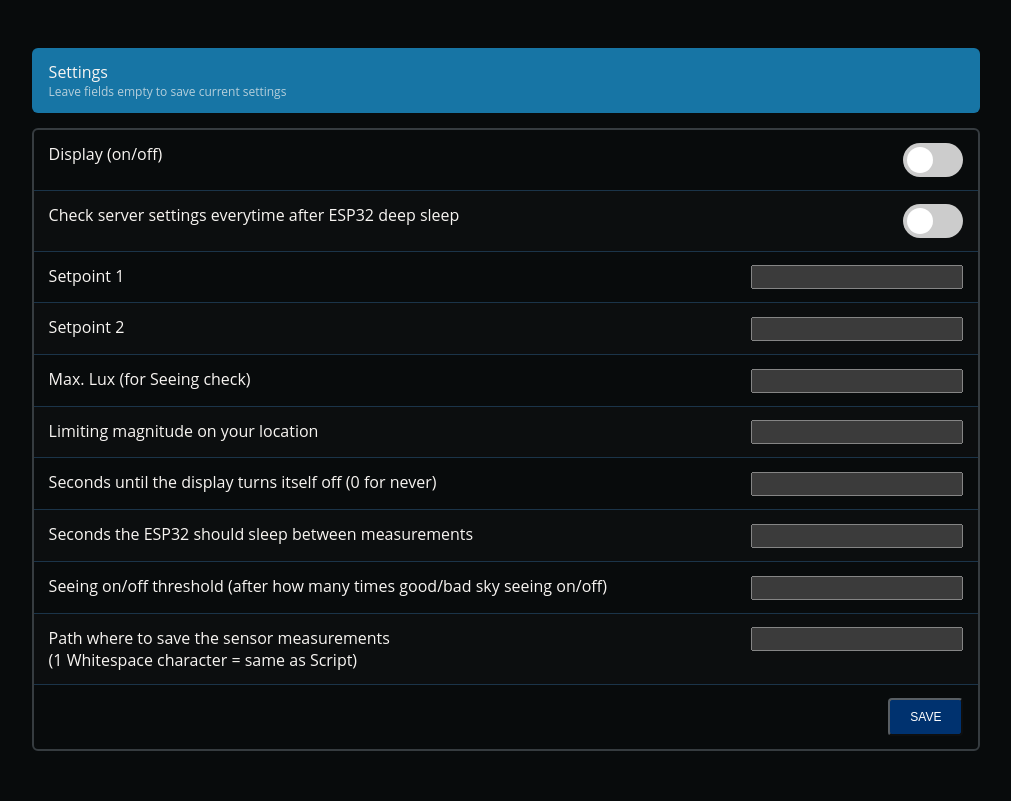
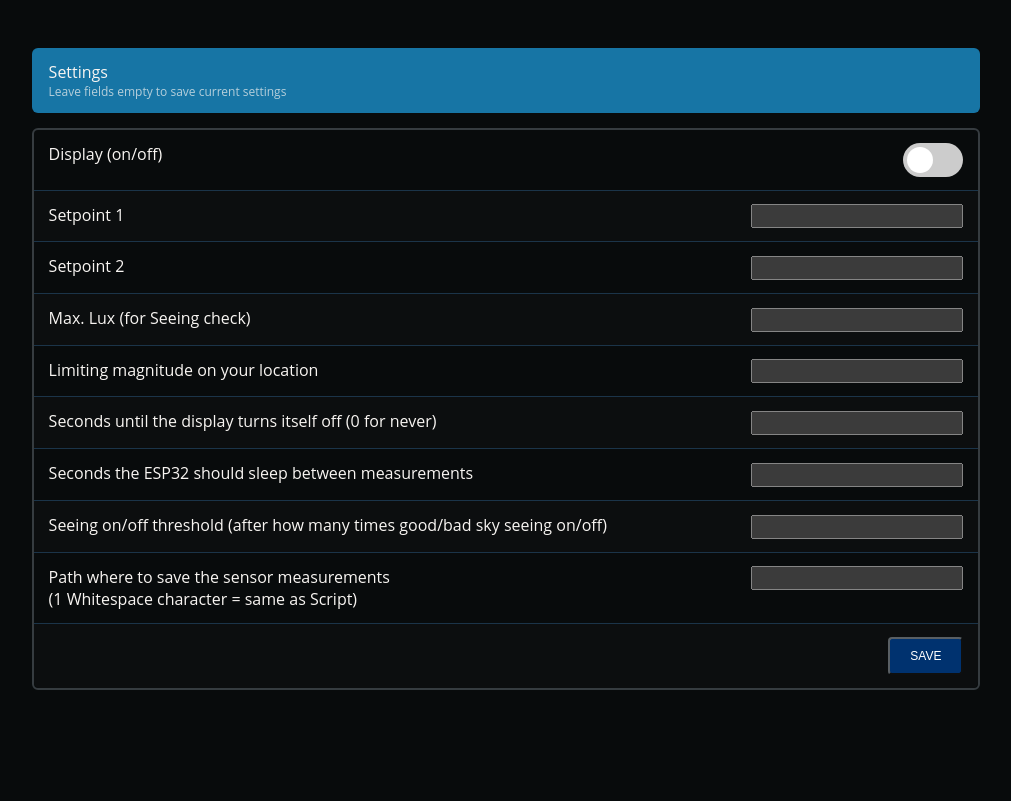
Before and after one commit to Persie0/SQM-HTLHL-API, a Flask app: template templates/settings.html in a window 1280 px wide. Shown: the whole page, without its empty margins (134-1145 px from the left). After the commit the page ends 690 px from the top, so only its background shows below. Run offline with Flask 2, Linux system fonts and the light colour scheme; the template is opened without the code that fills it, so the values that code supplies are empty; parts of the project's set-up code (start-up, migrations or seed data) failed here and were passed over.

Commit message:
removed ALWAYS_FETCH_SETTINGS

```diff
--- a/SQM_Settings.json
+++ b/SQM_Settings.json
@@ -1 +1 @@
-{"seeing_thr": 5, "SLEEPTIME_s": 180, "DISPLAY_TIMEOUT_s": 200, "DISPLAY_ON": 0, "PATH": "", "check_everytime": 0, "actual_SQM": -1, "actual_SQM_time": "01-Jan-0001 (00:00:00.000000)", "calculated_mag_limit": -1, "set_sqm_limit": 21.83, "max_lux": 50.0, "setpoint1": 22.0, "setpoint2": 2.0, "raining": "RQ", "luminosity": "SQ", "seeing": "SE", "nelm": "NE", "concentration": "SA", "object": "HT", "ambient": "TQ", "lux": "HL", "lightning_distanceToStorm": "BD"}
+{"seeing_thr": 5, "SLEEPTIME_s": 15, "DISPLAY_TIMEOUT_s": 200, "DISPLAY_ON": 0, "PATH": "", "actual_SQM": -1, "actual_SQM_time": "01-Jan-0001 (00:00:00.000000)", "calculated_mag_limit": -1, "set_sqm_limit": 21.83, "max_lux": 50.0, "setpoint1": 22.0, "setpoint2": 2.0, "raining": "RQ", "luminosity": "SQ", "seeing": "SE", "nelm": "NE", "concentration": "SA", "object": "HT", "ambient": "TQ", "lux": "HL", "lightning_distanceToStorm": "BD"}
--- a/app.py
+++ b/app.py
@@ -34,12 +34,11 @@ sensor_values = {
 }
 
 settings = {
-    "seeing_thr":3,
+    "seeing_thr": 3,
     "SLEEPTIME_s": 180,
     "DISPLAY_TIMEOUT_s": 200,
     "DISPLAY_ON": 1,
     "PATH": "",
-    "check_everytime": 0,
     "actual_SQM": -1,
     "actual_SQM_time": date(1, 1, 1).strftime("%d-%b-%Y (%H:%M:%S.%f)"),
     "calculated_mag_limit": -1,
@@ -64,19 +63,21 @@ settings = {
 # if the files should be saved in a specified directory (eg "C:/Users")
 SPECIFIC_DIRECTORY = Path(settings["PATH"])
 
-#get this PCs IP-Adress
+
+# get this PCs IP-Adress
 def get_ip():
     s = socket.socket(socket.AF_INET, socket.SOCK_DGRAM)
     s.settimeout(0)
     try:
         # doesn't even have to be reachable
         s.connect(('10.254.254.254', 1))
-        IP = s.getsockname()[0]
+        ip = s.getsockname()[0]
     except Exception:
-        IP = '127.0.0.1'
+        ip = '127.0.0.1'
     finally:
         s.close()
-    return IP
+    return ip
+
 
 # calculate cloud state from IR temperature sensor
 def get_cloud_state():
@@ -98,8 +99,9 @@ def calculate_mag_limit():
     # look that the calibration SQM-value is ok and not older than 15min
     if datetime.strptime(settings["actual_SQM_time"], "%d-%b-%Y (%H:%M:%S.%f)") > datetime.now() - timedelta(
             minutes=15) and sensor_values["luminosity"] != "-1":
-        settings["calculated_mag_limit"] = round((settings["set_sqm_limit"] - float(sensor_values["luminosity"]) + settings[
-            "actual_SQM"]), 2)
+        settings["calculated_mag_limit"] = round(
+            (settings["set_sqm_limit"] - float(sensor_values["luminosity"]) + settings[
+                "actual_SQM"]), 2)
         # save settings
         with open("SQM_Settings.json", 'w') as f3:
             json.dump(settings, f3)
@@ -170,10 +172,6 @@ def settingspage():
             settings["DISPLAY_ON"] = 1
         else:
             settings["DISPLAY_ON"] = 0
-        if request.form.get("check_everytime") is not None:
-            settings["check_everytime"] = 1
-        else:
-            settings["check_everytime"] = 0
         setpoint1 = request.form.get("setpoint1", type=float)
         if setpoint1 is not None:
             settings["setpoint1"] = setpoint1
@@ -294,7 +292,6 @@ def inject_load():
             "PATH": settings["PATH"],
             "skystate": skystate,
             "localIP": localIP,
-            "check_everytime": settings["check_everytime"],
             "calculated_mag_limit": settings["calculated_mag_limit"],
             "set_sqm_limit": settings["set_sqm_limit"],
             "seeing_thr": settings["seeing_thr"],
@@ -320,6 +317,7 @@ def inject_load():
 def sendsettings():
     return settings
 
+
 if __name__ == '__main__':
     threading.Thread(target=update_load).start()
     # create / read settings file
@@ -329,6 +327,7 @@ if __name__ == '__main__':
     else:
         with open("SQM_Settings.json", 'r') as file:
             settings = json.load(file)
+            SPECIFIC_DIRECTORY = Path(settings["PATH"])
     # get ip of this server/PC
     localIP = get_ip()
     # open IP in browser
--- a/last_measurement.txt
+++ b/last_measurement.txt
@@ -1 +1 @@
-05-Dec-2022 (19:55:03.981765)
+16-Dec-2022 (12:10:45.677975)
--- a/templates/settings.html
+++ b/templates/settings.html
@@ -36,18 +36,6 @@
 
                         <p class='serviceList__name'>
                             Display (on/off)
-                        </p>
-                    </li>
-                    <li class='serviceList__item'>
-                        <p class='serviceList__status'><span class="ok"><!-- Rounded switch -->
-<label class="switch">
-  <input type="checkbox" id="check_everytime" name="check_everytime">
-  <span class="slider round"></span>
-</label>
-                        </span></p>
-
-                        <p class='serviceList__name'>
-                            Check server settings everytime after ESP32 deep sleep
                         </p>
                     </li>
                     <li class='serviceList__item'>
```
Also changed, not shown: templates/index.html (+0 -15 lines), 7 other files.
